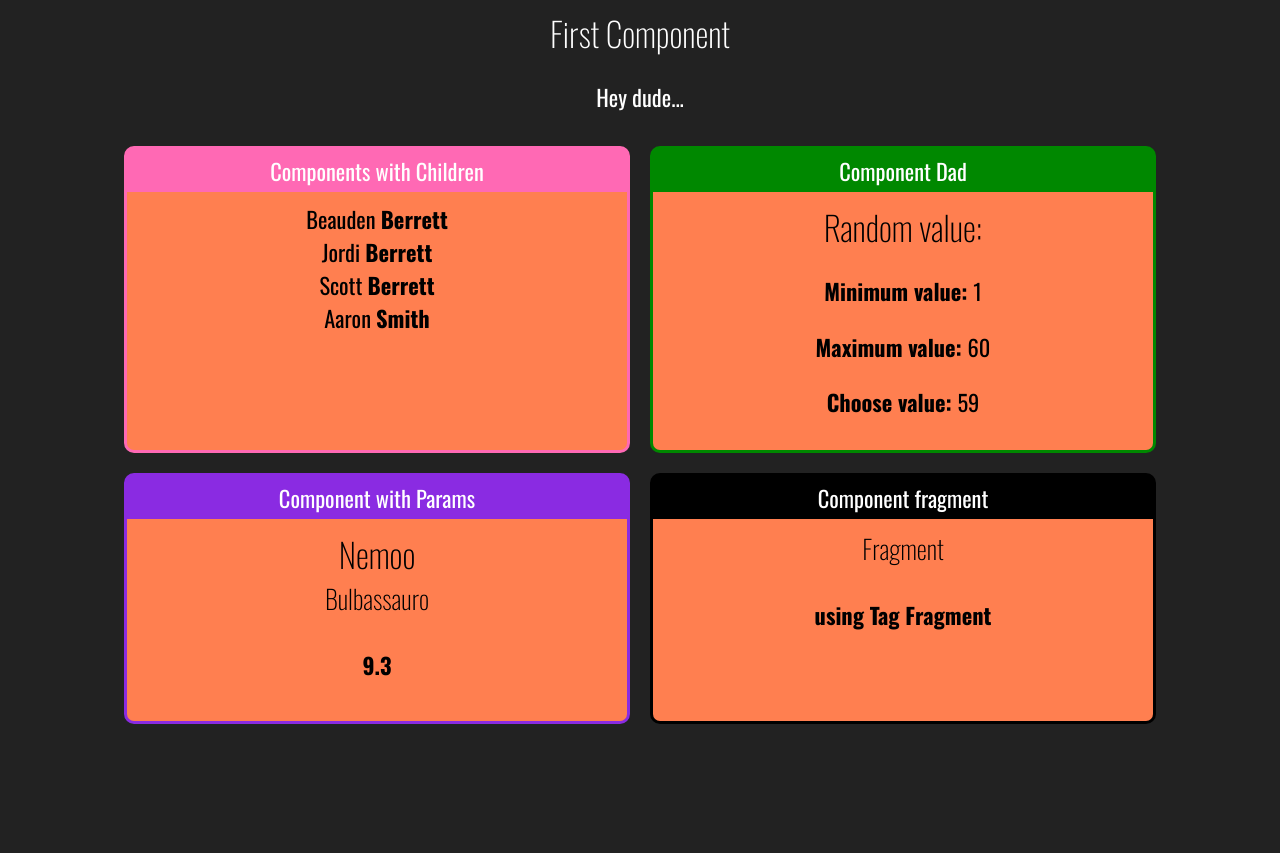
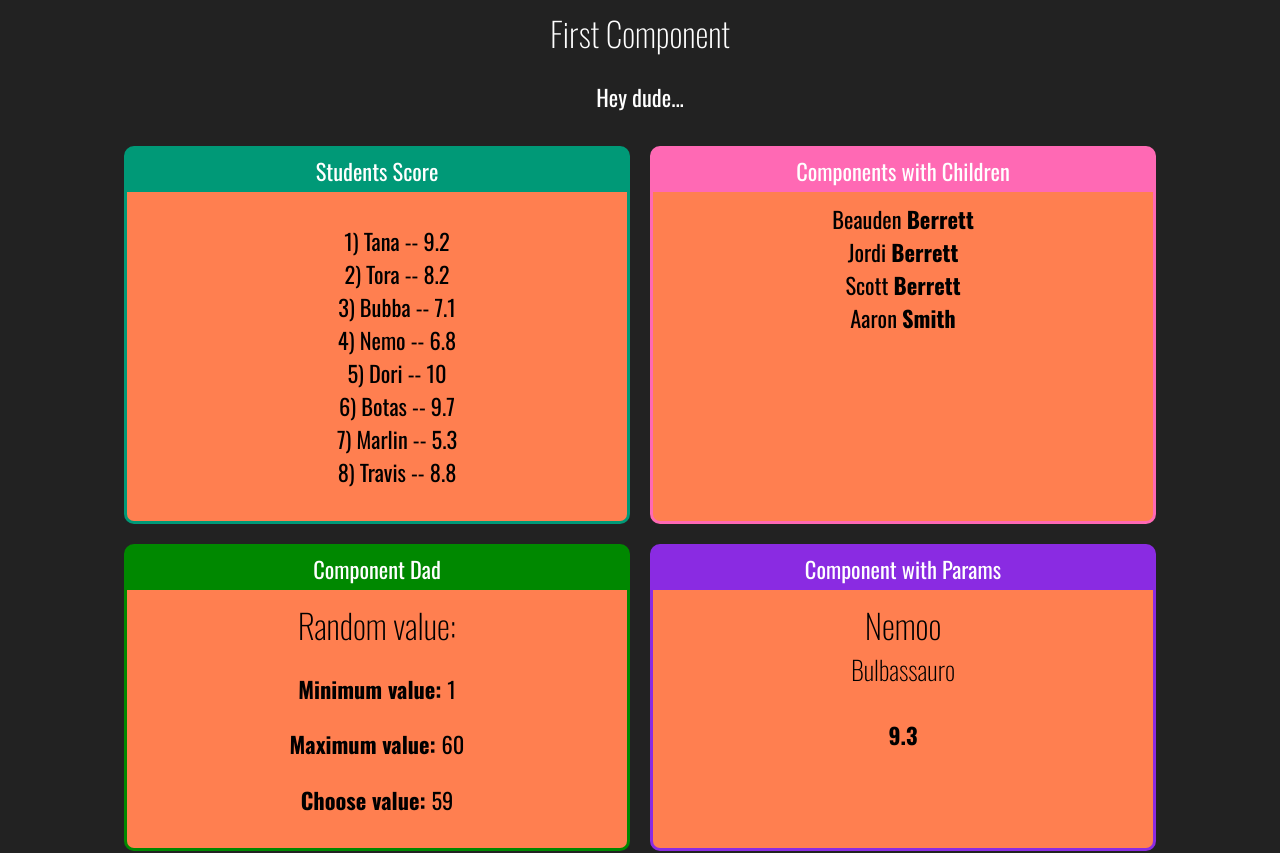
Before and after one commit to alexandresoueu/react-redux-fundamentals, a React (Create React App) app in the folder fundamentus-react/: page / in a window 1280 px wide. Shown: the top 853 px of the page. Before the commit the page ends 800 px from the top, so only its background shows below. Built offline with nearby package versions, Linux system fonts and the light colour scheme.

Commit message:
create a new component list using map

```diff
--- a/fundamentus-react/src/App.js
+++ b/fundamentus-react/src/App.js
@@ -9,12 +9,16 @@ import Family from './components/basics/Family'
 import MembersFamily from './components/basics/MembersFamily'
 
 import './App.css'
+import StudentList from './components/repetition/StudentList'
 
 function App (props) {
   return (
     <div className='app'>
       <FirstComponent />
       <div className='cards'>
+        <Card title='Students Score' color='#097'>
+          <StudentList />
+        </Card>
         <Card title='Components with Children' color='#FF69B4'>
           <Family surname='Berrett'>
             <MembersFamily name='Beauden' />
--- /dev/null
+++ b/fundamentus-react/src/components/repetition/StudentList.js
@@ -0,0 +1,28 @@
+import React from 'react'
+import students from '../../data/students'
+
+function StudentList () {
+  // const listOne = (
+  //   <li>
+  //     {students[0].id}) {students[0].name} -> {students[0].score}
+  //   </li>
+  // )
+
+  const studentsList = students.map(student => {
+    return (
+      <li key={student.id}>
+        {student.id}) {student.name} -- {student.score}
+      </li>
+    )
+  })
+
+  return (
+    <div>
+      <ul style={{ listStyle: 'none' }}>
+        {studentsList}
+      </ul>
+    </div>
+  )
+}
+
+export default StudentList
--- /dev/null
+++ b/fundamentus-react/src/data/students.js
@@ -0,0 +1,10 @@
+export default [
+  { id: 1, name: 'Tana', score: 9.2 },
+  { id: 2, name: 'Tora', score: 8.2 },
+  { id: 3, name: 'Bubba', score: 7.1 },
+  { id: 4, name: 'Nemo', score: 6.8 },
+  { id: 5, name: 'Dori', score: 10.0 },
+  { id: 6, name: 'Botas', score: 9.7 },
+  { id: 7, name: 'Marlin', score: 5.3 },
+  { id: 8, name: 'Travis', score: 8.8 }
+]
```
